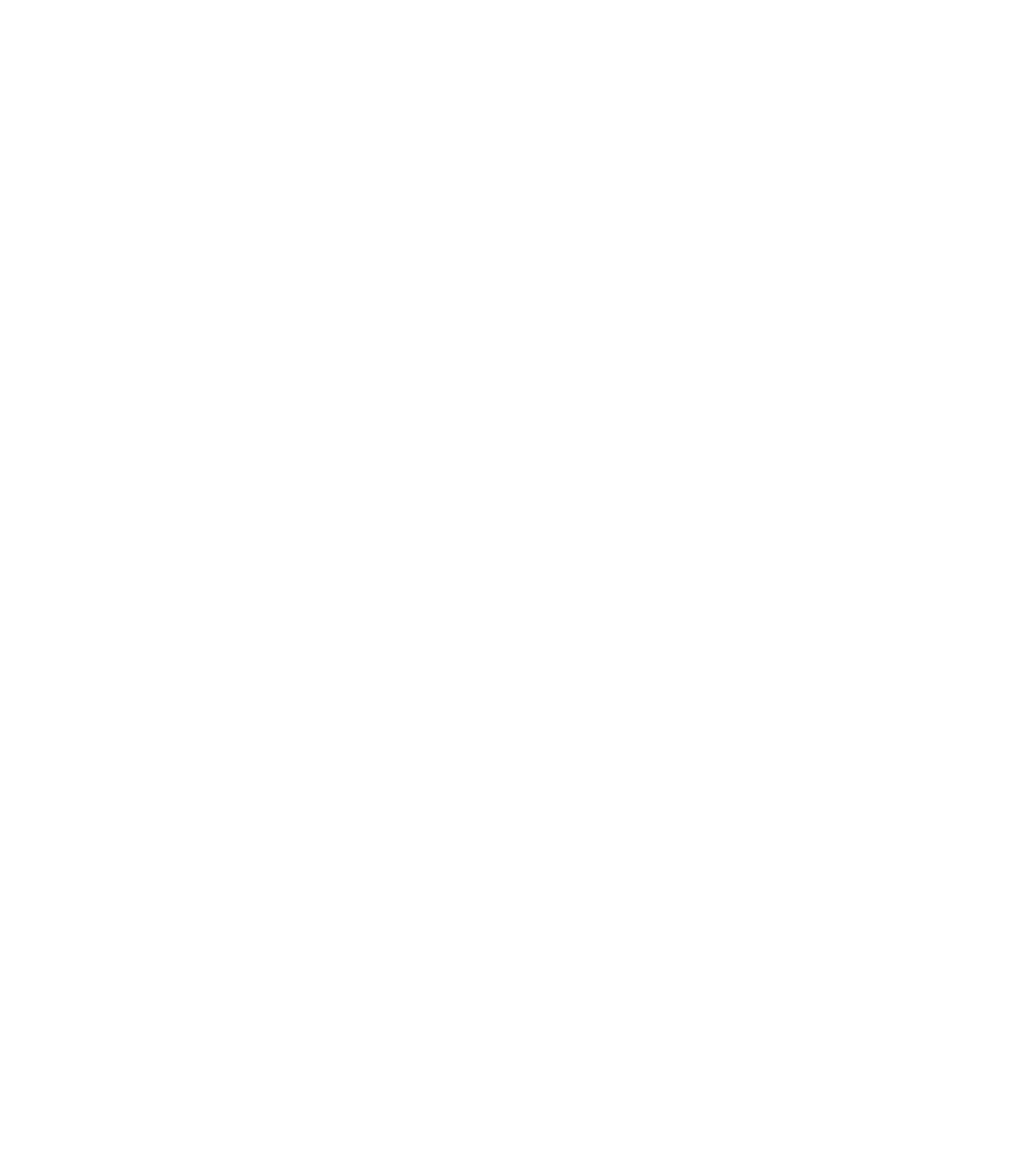
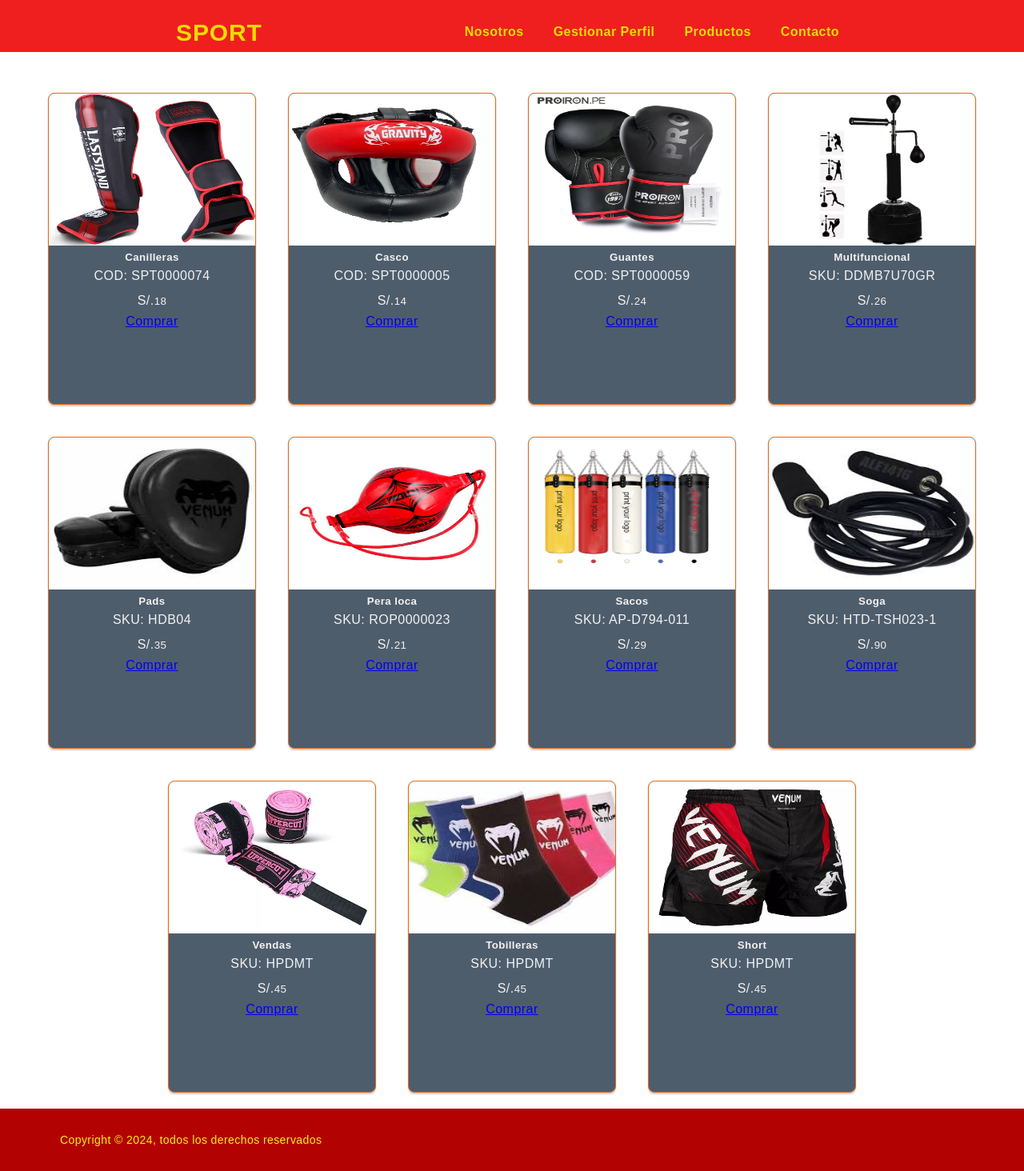
Before and after one commit to AntonioCollante/tarea1, a plain HTML site: page productos.html in a window 1280 px wide. Shown: the whole page at 80% size. Before the commit the page ends 800 px from the top, so only its background shows below. Drawn offline with Linux system fonts and the light colour scheme.

Commit message:
se agrega pagina productos con algunos estilos

```diff
--- /dev/null
+++ b/assets/css/producto.css
@@ -0,0 +1,30 @@
+.container-productos{
+    width: 100%;
+    max-width: 1200px;
+    height: auto;
+    display: flex;
+    flex-wrap: wrap;
+    justify-content: center;
+    margin: auto;
+}
+
+.container-productos article {
+    width: 260px;
+    height: 390px;
+    background: #4E5D6C;
+    color:#f2f2f2;
+    border-radius: 8px;
+    border:1px solid  #DF691A;
+    box-shadow: 0 2px 2px rgba(0,0,0,0.2);
+    overflow: hidden;
+    margin: 20px;
+    text-align: center;
+    align-items: center;
+    transition: all 0.25s;
+}
+
+.container-productos article img{
+    width: 260px;
+    height: 190px;
+    cursor: pointer;
+}
--- a/productos.html
+++ b/productos.html
@@ -0,0 +1,145 @@
+<!doctype html>
+<html lang="en">
+
+<head>
+    <meta charset="utf-8">
+    <meta name="viewport" content="width=device-width, initial-scale=1.0">
+    <title>Productos</title>
+    <link href="assets/css/menu.css" rel="stylesheet" type="text/css">
+    <link href="assets/css/footer.css" rel="stylesheet" type="text/css">
+    <link href="assets/css/producto.css" rel="stylesheet" type="text/css">
+    <link href="assets/css/estilos.css" rel="stylesheet" type="text/css">
+    </script>
+</head>
+
+<body>
+    <header>
+        <div class="menu tituloMenu">
+            <a href="index.html">
+                <p class="titulo">SPORT</p>
+            </a>
+            <nav class="navigation">
+                <ul>
+                    <li><a href="nosotros.html">Nosotros</a></li>
+                    <li><a href="">Gestionar Perfil</a>
+                        <ul>
+                            <li><a href="crearcuenta.html">Crear Cuenta</a></li>
+                            <li><a href="cambiaclave.html">Actualiza tu Clave</a></li>
+                        </ul>
+                    </li>
+                    <li><a href="productos.html">Productos</a></li>
+                    <li><a href="contacto.html">Contacto</a></li>
+                </ul>
+            </nav>
+        </div>
+    </header>
+
+    <main>
+
+        <div class="container-productos" id="lista-productos">
+
+            <article>
+                <img src="assets/img/canilleras.jpg">
+                <h5>Canilleras</h5>
+                <p>COD: SPT0000074</p>
+                <p>S/.<small>18</small></p>
+                <a href="#" data-id="1">Comprar</a>
+            </article>
+
+            <article>
+                <img src="assets/img/casco.jpg">
+                <h5>Casco</h5>
+                <p>COD: SPT0000005</p>
+                <p>S/.<small>14</small></p>
+                <a href="#" data-id="2">Comprar</a>
+            </article>
+
+            <article>
+                <img src="assets/img/guantes.webp">
+                <h5>Guantes</h5>
+                <p>COD: SPT0000059</p>
+                <p>S/.<small>24</small></p>
+                <a href="#" data-id="3">Comprar</a>
+            </article>
+
+            <article>
+                <img src="assets/img/multifuncional.avif">
+                <h5>Multifuncional</h5>
+                <p>SKU: DDMB7U70GR</p>
+                <p>S/.<small>26</small></p>
+                <a href="#" data-id="4">Comprar</a>
+            </article>
+
+            <article>
+                <img src="assets/img/pads.jpg">
+                <h5>Pads</h5>
+                <p>SKU: HDB04</p>
+                <p>S/.<small>35</small></p>
+                <a href="#" data-id="5">Comprar</a>
+            </article>
+
+            <article>
+                <img src="assets/img/peraloca.jpg">
+                <h5>Pera loca</h5>
+                <p>SKU: ROP0000023</p>
+                <p>S/.<small>21</small></p>
+                <a href="#" data-id="6">Comprar</a>
+            </article>
+
+            <article>
+                <img src="assets/img/sacos.webp">
+                <h5>Sacos</h5>
+                <p>SKU: AP-D794-011</p>
+                <p>S/.<small>29</small></p>
+                <a href="#" data-id="7">Comprar</a>
+            </article>
+
+            <article>
+                <img src="assets/img/soga.jpg">
+                <h5>Soga</h5>
+                <p>SKU: HTD-TSH023-1</p>
+                <p>S/.<small>90</small></p>
+                <a href="#" data-id="8">Comprar</a>
+            </article>
+
+            <article>
+                <img src="assets/img/vendas.webp">
+                <h5>Vendas</h5>
+                <p>SKU: HPDMT</p>
+                <p>S/.<small>45</small></p>
+                <a href="#" data-id="9">Comprar</a>
+            </article>
+
+            <article>
+                <img src="assets/img/tobilleras.jpg">
+                <h5>Tobilleras</h5>
+                <p>SKU: HPDMT</p>
+                <p>S/.<small>45</small></p>
+                <a href="#" data-id="9">Comprar</a>
+            </article>
+
+            <article>
+                <img src="assets/img/short.webp">
+                <h5>Short</h5>
+                <p>SKU: HPDMT</p>
+                <p>S/.<small>45</small></p>
+                <a href="#" data-id="9">Comprar</a>
+            </article>
+
+        </div>
+    </main>
+
+    <footer class="footer-section">
+        <div class="copyright">
+            <div class="contenedor-footer">
+                <div class="area-footer">
+                    <div class="copyright-mensaje">
+                        <p>Copyright &copy; 2024, todos los derechos reservados</p>
+                    </div>
+                </div>
+            </div>
+        </div>
+    </footer>
+</body>
+
+</html>
```
Also changed, not shown: login.html (+2 -2 lines).
